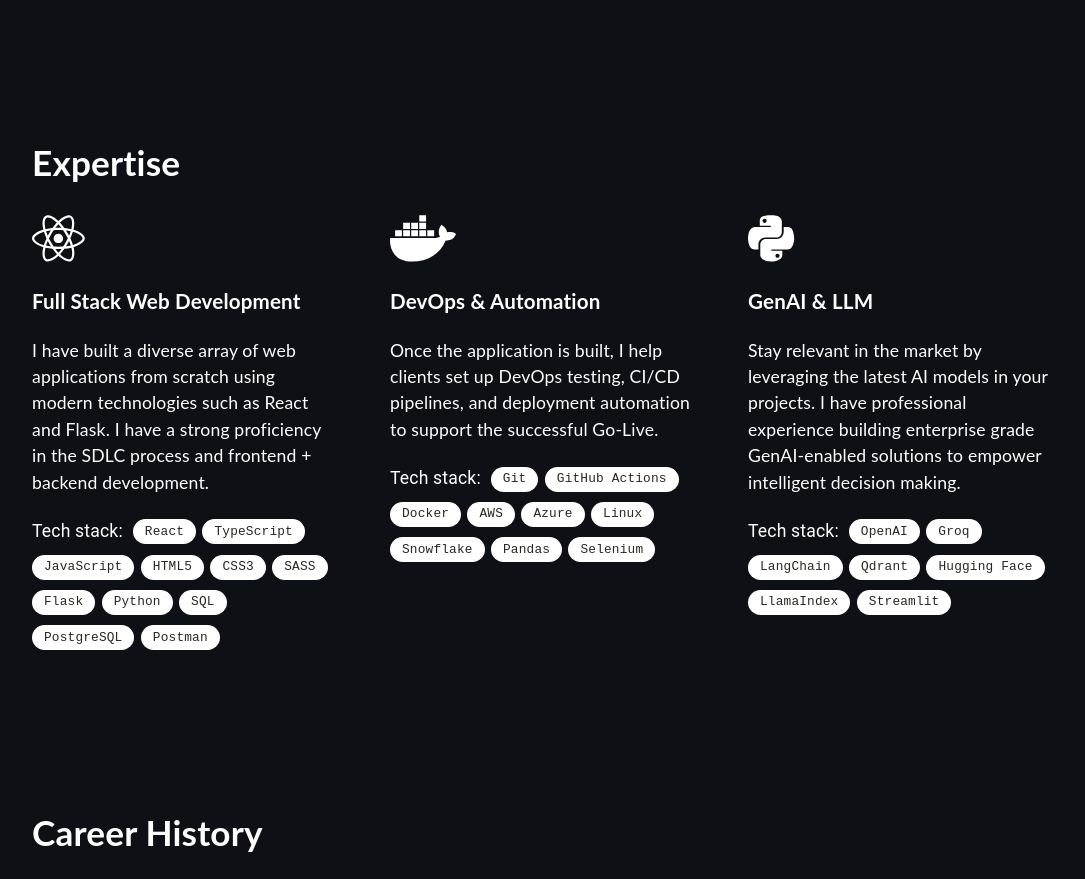
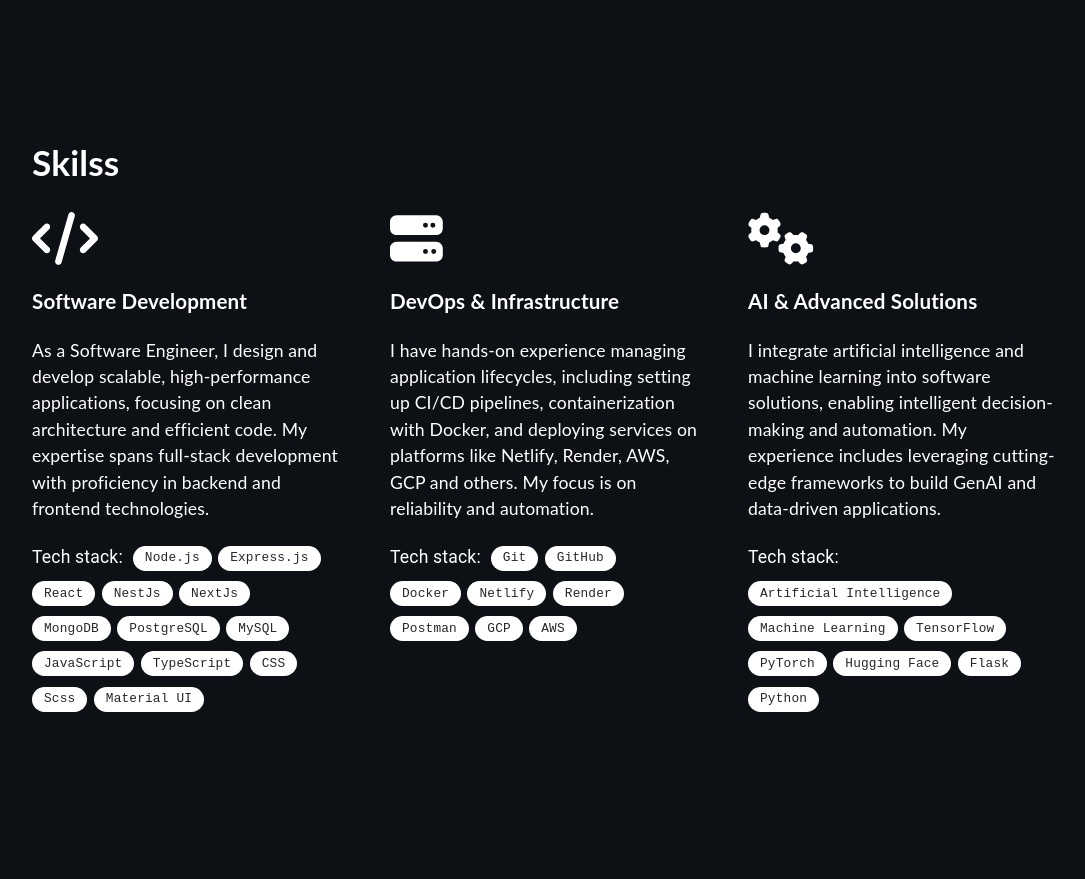
Before and after one commit to Saneeitas/portfolio-v2, a React (Create React App) app: page / in a window 1280 px wide. Shown: the part 780-1659 px from the top of the page, without its empty margins (96-1181 px from the left). Built offline with nearby package versions, Linux system fonts and the light colour scheme.

Commit message:
added skills

```diff
--- a/src/components/Expertise.tsx
+++ b/src/components/Expertise.tsx
@@ -1,84 +1,91 @@
 import React from "react";
-import '@fortawesome/free-regular-svg-icons'
+import '@fortawesome/free-regular-svg-icons';
 import { FontAwesomeIcon } from '@fortawesome/react-fontawesome';
-import { faReact, faDocker, faPython } from '@fortawesome/free-brands-svg-icons';
+import { faCode, faServer, faCogs } from '@fortawesome/free-solid-svg-icons';
 import Chip from '@mui/material/Chip';
 import '../assets/styles/Expertise.scss';
 
 const labelsFirst = [
+    "Node.js",
+    "Express.js",
     "React",
+    "NestJs",
+    "NextJs",
+    "MongoDB",
+    "PostgreSQL",
+    "MySQL",
+    "JavaScript",
     "TypeScript",
-    "JavaScript",
-    "HTML5",
-    "CSS3",
-    "SASS",
-    "Flask",
-    "Python",
-    "SQL",
-    "PostgreSQL",
-    "Postman"
+    "CSS",
+    "Scss",
+    "Material UI",
 ];
 
 const labelsSecond = [
     "Git",
-    "GitHub Actions",
+    "GitHub",
     "Docker",
+    "Netlify",
+    "Render",
+    "Postman",
+    "GCP",
     "AWS",
-    "Azure",
-    "Linux",
-    "Snowflake",
-    "Pandas",
-    "Selenium",
 ];
 
 const labelsThird = [
-    "OpenAI",
-    "Groq",
-    "LangChain",
-    "Qdrant",
+    "Artificial Intelligence",
+    "Machine Learning",
+    "TensorFlow",
+    "PyTorch",
     "Hugging Face",
-    "LlamaIndex",
-    "Streamlit",
+    "Flask",
+    "Python",
 ];
 
 function Expertise() {
     return (
         <div className="container" id="expertise">
             <div className="skills-container">
-            <h1>Expertise</h1>
+                <h1>Skilss</h1>
                 <div className="skills-grid">
                     <div className="skill">
-                    <FontAwesomeIcon icon={faReact} size="3x"/>
-                    <h3>Full Stack Web Development</h3>
-                    <p>I have built a diverse array of web applications from scratch using modern technologies such as React and Flask. I have a strong proficiency in the SDLC process and frontend + backend development.</p>
+                        <FontAwesomeIcon icon={faCode} size="3x" />
+                        <h3>Software Development</h3>
+                        <p>
+                            As a Software Engineer, I design and develop scalable, high-performance applications, focusing on clean architecture and efficient code. My expertise spans full-stack development with proficiency in backend and frontend technologies.
+                        </p>
                         <div className="flex-chips">
                             <span className="chip-title">Tech stack:</span>
                             {labelsFirst.map((label, index) => (
-                            <Chip key={index} className='chip' label={label} />
+                                <Chip key={index} className="chip" label={label} />
                             ))}
                         </div>
                     </div>
 
                     <div className="skill">
-                    <FontAwesomeIcon icon={faDocker} size="3x"/>
-                    <h3>DevOps & Automation</h3>
-                    <p>Once the application is built, I help clients set up DevOps testing, CI/CD pipelines, and deployment automation to support the successful Go-Live.</p>
+                        <FontAwesomeIcon icon={faServer} size="3x" />
+                        <h3>DevOps & Infrastructure</h3>
+                        <p>
+                            I have hands-on experience managing application lifecycles, including setting up CI/CD pipelines, containerization with Docker, and deploying services on platforms like Netlify, Render, AWS, GCP and others. My focus is on reliability and automation.
+                        </p>
                         <div className="flex-chips">
                             <span className="chip-title">Tech stack:</span>
                             {labelsSecond.map((label, index) => (
-                            <Chip key={index} className='chip' label={label} />
+                                <Chip key={index} className="chip" label={label} />
                             ))}
                         </div>
                     </div>
 
                     <div className="skill">
-                    <FontAwesomeIcon icon={faPython} size="3x"/>
-                    <h3>GenAI & LLM</h3>
-                    <p>Stay relevant in the market by leveraging the latest AI models in your projects. I have professional experience building enterprise grade GenAI-enabled solutions to empower intelligent decision making.</p>
+                        <FontAwesomeIcon icon={faCogs} size="3x" />
+                        <h3>AI & Advanced Solutions</h3>
+                        <p>
+                            I integrate artificial intelligence and machine learning into software solutions, enabling intelligent decision-making and automation. My experience includes leveraging cutting-edge frameworks to build GenAI and data-driven applications.
+                        </p>
                         <div className="flex-chips">
                             <span className="chip-title">Tech stack:</span>
                             {labelsThird.map((label, index) => (
-                            <Chip key={index} className='chip' label={label} />
+                                <Chip key={index} className="chip" label={label} />
                             ))}
                         </div>
                     </div>
```
Lines whose indentation alone changed are shown as unchanged.
